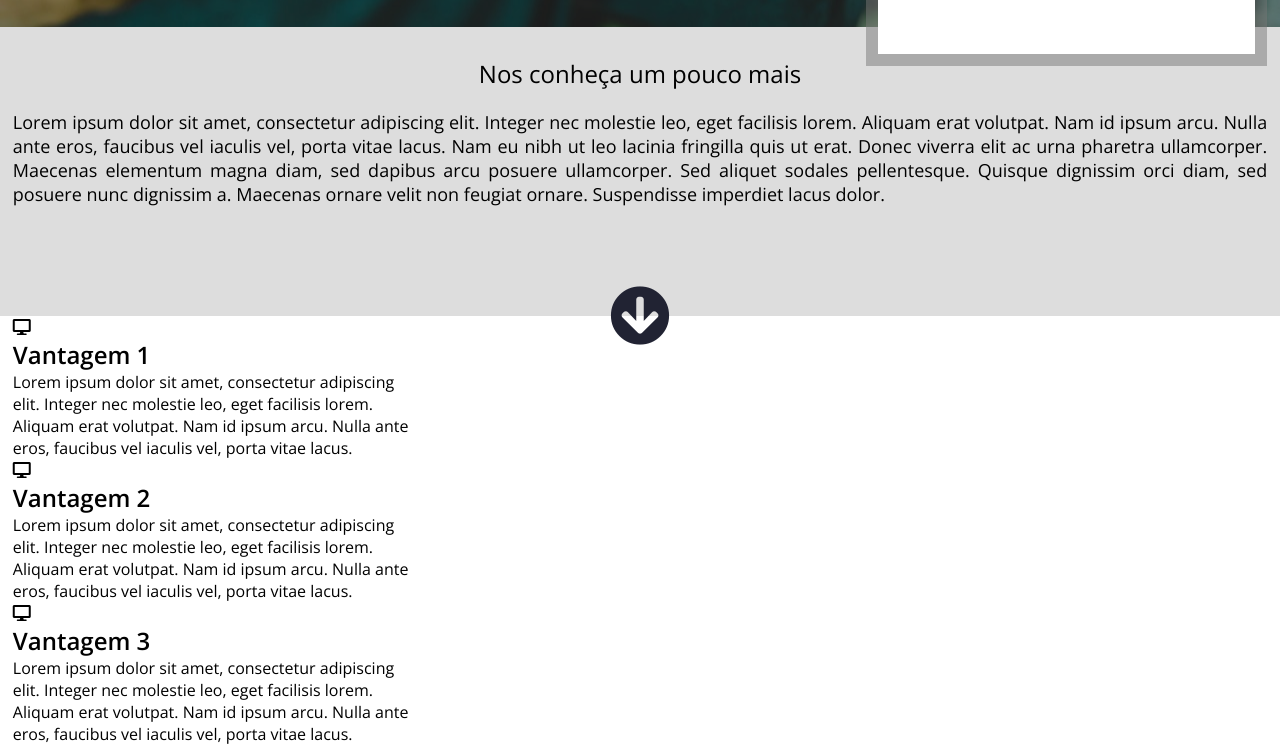
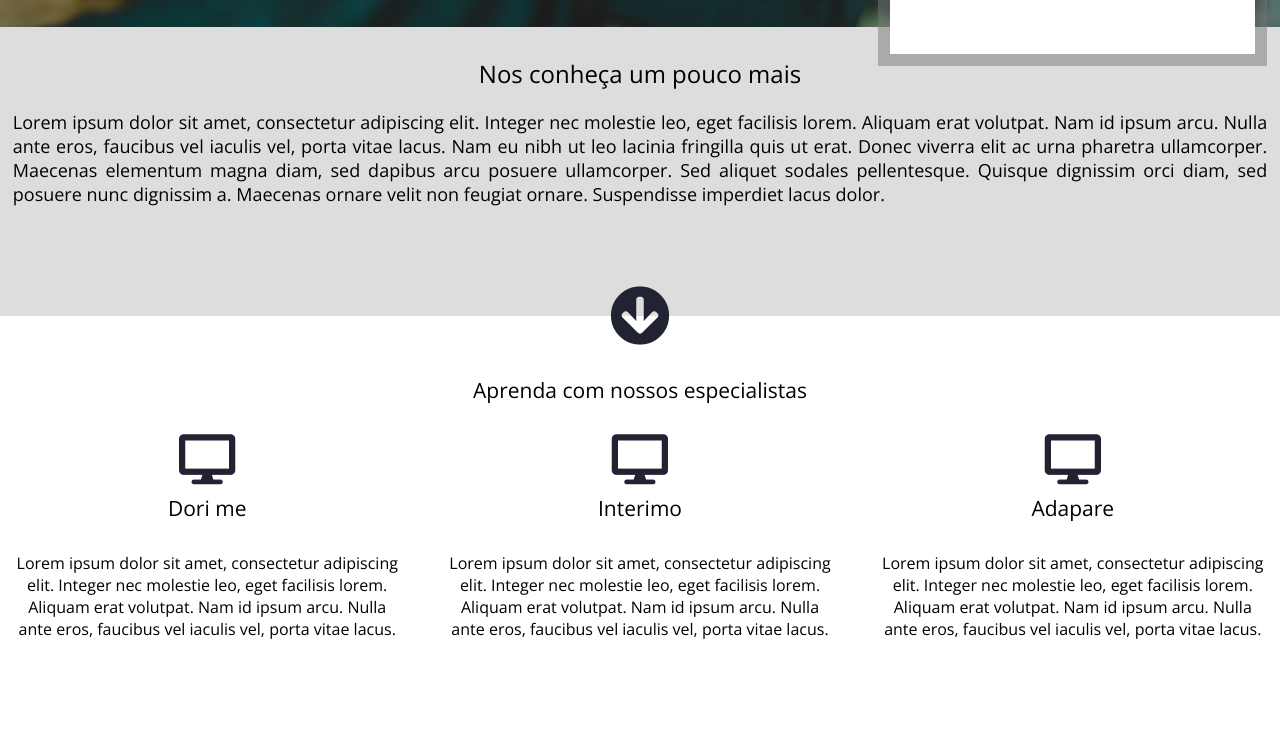
Before and after one commit to CipherCrow/Projeto-Landing-Page, a plain HTML site: page index.html in a window 1280 px wide. Shown: the part 539-1284 px from the top of the page. After the commit the page ends 1249 px from the top, so only its background shows below. Drawn offline with nearby package versions, Linux system fonts and the light colour scheme.

Commit message:
terminando a vitrine

```diff
--- a/css/style.css
+++ b/css/style.css
@@ -11,7 +11,7 @@ a{text-decoration: none;}
 	padding: 0 1%;
 }
 .w50{width: 50%;}
-.w30{width: 32%;}
+.w30{width: 31%;}
 .clear{clear: both;}
 																						/*Header*/
 
@@ -153,3 +153,34 @@ section.apresentacao{
 }
 
 																					/*Sessão vitrine*/
+
+section.vitrine{
+	padding: 60px 0;
+}
+.vitrine > .container h2{
+
+	margin-bottom: 30px;
+	font-weight: normal;
+	font-size: 21px;
+	text-align: center;
+}
+.vitrine > .container > .vitrine-itens{
+	display: flex;
+	flex-wrap: wrap;
+	justify-content: space-between;
+	text-align: center;
+}
+.single-item i{
+	font-size: 50px;
+	color: #212333;
+}
+.single-item h2{
+	margin: 10px 0;
+	font-weight: normal;
+	font-size: 21px;
+}
+.single-item p{
+	margin: 10px 0;
+	font-weight: normal;
+	font-size: 16px;
+}
--- a/index.html
+++ b/index.html
@@ -59,20 +59,23 @@
 	</section><!--Sessão de apresentação-->
 	<section class="vitrine">
 		<div class="container">
+			<h2>Aprenda com nossos especialistas</h2>
+			<div class="vitrine-itens">
 				<div class="single-item w30">
 					<i class="fas fa-desktop"></i>
-				<h2>Vantagem 1</h2>
+					<h2>Dori me</h2>
 					<p>Lorem ipsum dolor sit amet, consectetur adipiscing elit. Integer nec molestie leo, eget facilisis lorem. Aliquam erat volutpat. Nam id ipsum arcu. Nulla ante eros, faucibus vel iaculis vel, porta vitae lacus.</p>
 				</div>
 				<div class="single-item w30">
 					<i class="fas fa-desktop"></i>
-				<h2>Vantagem 2</h2>
+					<h2>Interimo</h2>
 					<p>Lorem ipsum dolor sit amet, consectetur adipiscing elit. Integer nec molestie leo, eget facilisis lorem. Aliquam erat volutpat. Nam id ipsum arcu. Nulla ante eros, faucibus vel iaculis vel, porta vitae lacus.</p>
 				</div>
 				<div class="single-item w30">
 					<i class="fas fa-desktop"></i>
-				<h2>Vantagem 3</h2>
+					<h2>Adapare</h2>
 					<p>Lorem ipsum dolor sit amet, consectetur adipiscing elit. Integer nec molestie leo, eget facilisis lorem. Aliquam erat volutpat. Nam id ipsum arcu. Nulla ante eros, faucibus vel iaculis vel, porta vitae lacus.</p>
+				</div>
 			</div>
 		</div>
 	</section><!--sessão de vitrine-->
```
Lines whose indentation alone changed are shown as unchanged.
